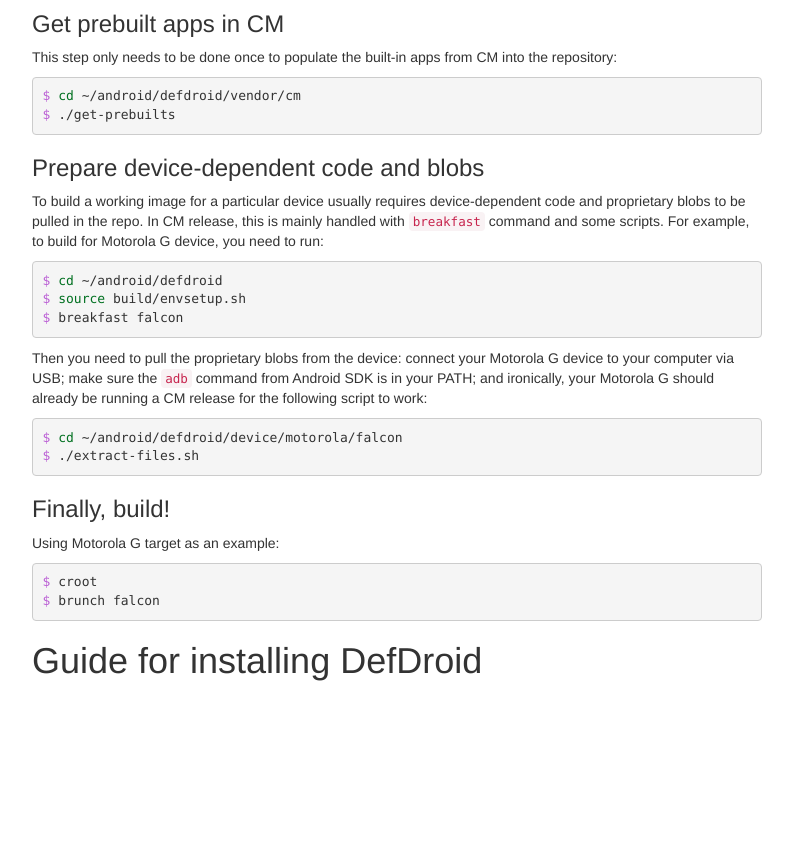
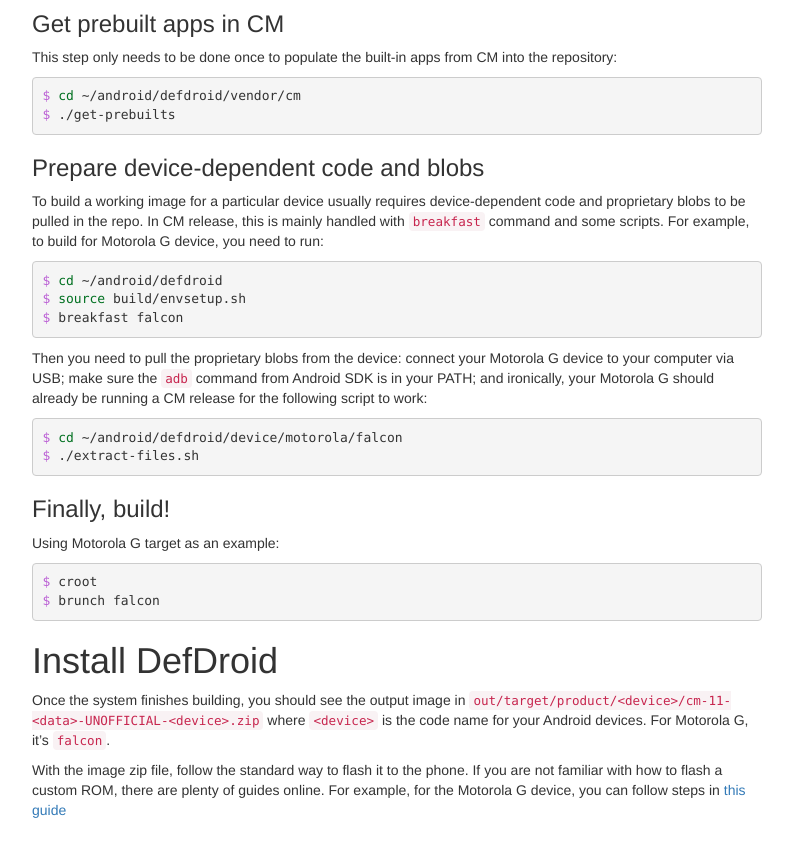
Before and after one commit to DefDroid/defdroid.github.io, a Jekyll site: the page built from download.md, in a window 1280 px wide and 900 px high, scrolled down 1876 px. Shown: the top 857 px of the window, without its empty margins (58-851 px from the left). Built offline with Jekyll 4.4.1, drawn with Linux system fonts in a browser that asks for light colours; before the commit the page ends 2636 px from its top, so only the background shows below that.

Commit message:
update install instruction

```diff
--- a/download.md
+++ b/download.md
@@ -134,4 +134,13 @@
 $ brunch falcon
 {% endhighlight %}
 
-# Guide for installing DefDroid
+# Install DefDroid
+Once the system finishes building, you should see the output image in
+`out/target/product/<device>/cm-11-<data>-UNOFFICIAL-<device>.zip` where
+`<device>` is the code name for your Android devices. For Motorola G, it's
+`falcon`.
+
+With the image zip file, follow the standard way to flash it to the phone.
+If you are not familiar with how to flash a custom ROM, there are plenty
+of guides online. For example, for the Motorola G device, you can follow
+steps in [this guide](http://wiki.cyanogenmod.org/w/Install_CM_for_falcon)
```
